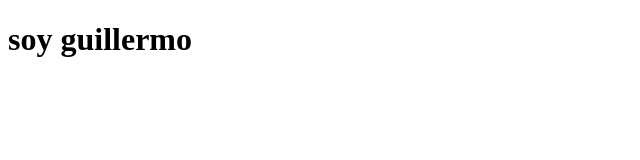
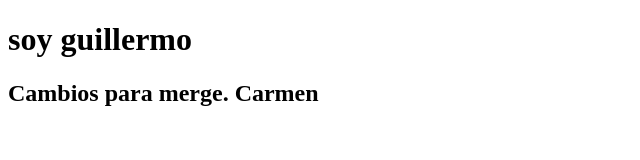
Before and after one commit to guillermosifu/jugando-github, a plain HTML site: page index.html in a window 1280 px wide. Shown: the whole page, without its empty margins (0-640 px from the left). Drawn offline with Linux system fonts and the light colour scheme.

Commit message:
cambios para merge

```diff
--- a/index.html
+++ b/index.html
@@ -8,5 +8,6 @@
 </head>
 <body>
     <h1>soy guillermo</h1>
+    <h2>Cambios para merge. Carmen</h2>
 </body>
 </html>
```
